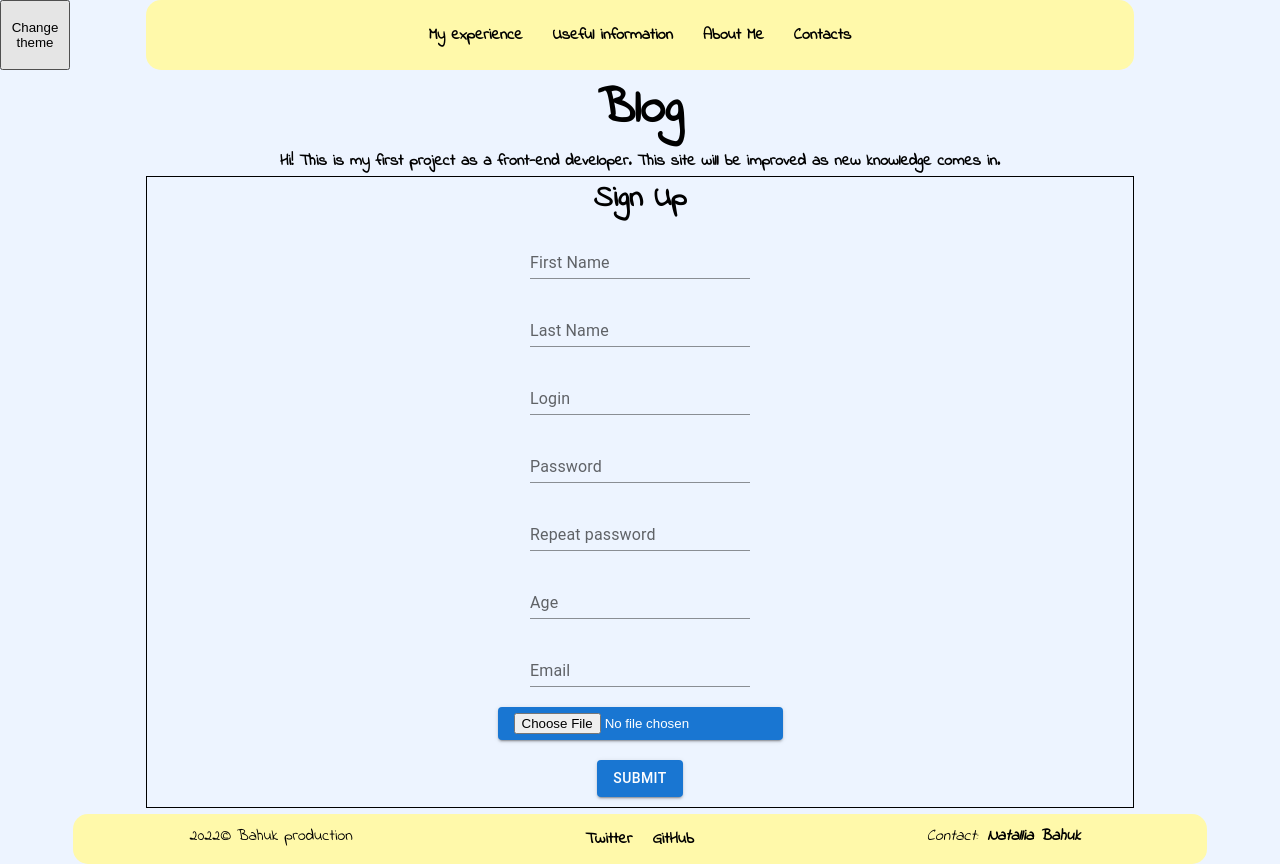
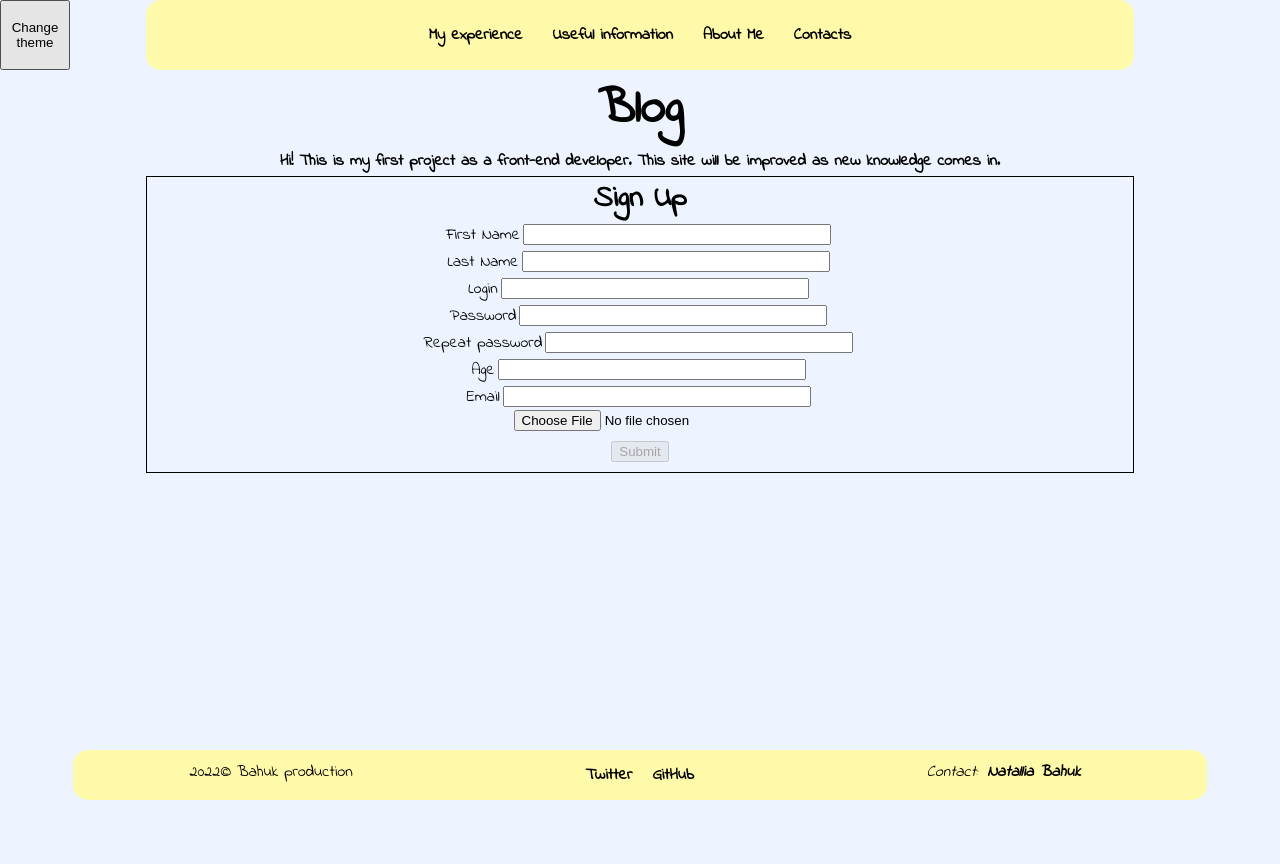
Before and after one commit to ohthatbaguk/genshin-impact, a React (Create React App) app: page / in a window 1280 px wide. After the commit the page ends 800 px from the top, so only its background shows below. Built offline with nearby package versions, Linux system fonts and the light colour scheme; a web font is replaced by a local one.

Commit message:
create amazing reusable form

```diff
--- a/src/components/Main/components/Form/Form.js
+++ b/src/components/Main/components/Form/Form.js
@@ -1,86 +1,38 @@
 import styles from "./form.module.css";
-import { Button, TextField } from "@mui/material";
+import useForm from "src/components/Main/components/Form/hooks/useForm";
+import validators from "src/components/Main/components/Form/validators";
+import TextField from "src/components/Main/components/TextField/TextField";
+import React from "react";
+import { Provider } from "src/components/Main/components/Form/formContext";
 
 export default function Form() {
-  const onSubmit = (e) => {
-    e.preventDefault();
-
-    const formData = new FormData(e.target);
-    console.log(formData.get("firstName"));
-    console.log(formData.get("lastName"));
-    console.log(formData.get("login"));
-    console.log(formData.get("password"));
-    console.log(formData.get("repeatPassword"));
-    console.log(formData.get("age"));
-    console.log(formData.get("email"));
-    console.log(formData.get("file"));
+  const onSubmit = (values) => {
+    console.log(values);
   };
 
+  const { values, changeHandler, errors, isValid, isTouched, handleSubmit } =
+    useForm({}, validators, onSubmit);
+
   return (
-    <form name="signUpForm" onSubmit={onSubmit} className={styles.form}>
+    <form name="signUpForm" onSubmit={handleSubmit} className={styles.form}>
       <h1 className={styles.title}>Sign Up</h1>
-      <TextField
-        className={styles.field}
-        type="text"
-        name="firstName"
-        id="standard-basic"
-        label="First Name"
-        variant="standard"
-      />
-      <TextField
-        className={styles.field}
-        type="text"
-        name="lastName"
-        id="standard-basic"
-        label="Last Name"
-        variant="standard"
-      />
-      <TextField
-        className={styles.field}
-        type="text"
-        name="login"
-        id="standard-basic"
-        label="Login"
-        variant="standard"
-      />
-      <TextField
-        type="password"
-        className={styles.field}
-        name="password"
-        id="standard-basic"
-        label="Password"
-        variant="standard"
-      />
-      <TextField
-        type="password"
-        className={styles.field}
-        name="repeatPassword"
-        id="standard-basic"
-        label="Repeat password"
-        variant="standard"
-      />
-      <TextField
-        type="number"
-        className={styles.field}
-        name="age"
-        id="standard-basic"
-        label="Age"
-        variant="standard"
-      />
-      <TextField
-        type="text"
-        className={styles.field}
-        name="email"
-        id="standard-basic"
-        label="Email"
-        variant="standard"
-      />
-      <Button className={styles.field} variant="contained" component="label">
-        <input name="file" type="file" />
-      </Button>
-      <Button className={styles.submitButton} type="submit" variant="contained">
+      <Provider value={{ values, errors, isTouched, changeHandler }}>
+        <TextField title="First Name" name="firstName" type="text" />
+        <TextField title="Last Name" name="lastName" />
+        <TextField title="Login" name="login" />
+        <TextField title="Password" name="password" type="password" />
+        <TextField
+          title="Repeat password"
+          name="repeatPassword"
+          type="password"
+        />
+        <TextField title="Age" name="age" type="number" />
+        <TextField title="Email" name="email" type="email" />
+      </Provider>
+      <input name="file" type="file" />
+      <button disabled={!isValid} className={styles.submitButton} type="submit">
         Submit
-      </Button>
+      </button>
     </form>
   );
 }
--- a/src/components/Main/components/Form/form.module.css
+++ b/src/components/Main/components/Form/form.module.css
@@ -15,5 +15,12 @@
 }
 
 .field {
-    margin: 10px !important;
+    width: 300px;
+    margin: 3px !important;
 }
+
+.error {
+    margin: 0;
+    font-size: 10px;
+    color: red;
+}
--- /dev/null
+++ b/src/components/Main/components/Form/formContext.js
@@ -0,0 +1,6 @@
+import React from "react";
+
+const formContext = React.createContext();
+const { Provider } = formContext;
+
+export { formContext, Provider };
--- /dev/null
+++ b/src/components/Main/components/Form/hooks/useForm.js
@@ -0,0 +1,32 @@
+import { useState } from "react";
+
+export default function useForm(initialState = {}, validators = [], onSubmit) {
+  const [values, setValues] = useState(initialState);
+  const { errors, isValid } = validate(values, validators);
+
+  const [isTouched, setTouched] = useState({});
+
+  const changeHandler = (e) => {
+    const newValues = { ...values, [e.target.name]: e.target.value };
+    setValues(newValues);
+    const newTouched = { ...isTouched, [e.target.name]: true };
+    setTouched(newTouched);
+  };
+
+  const handleSubmit = (e) => {
+    e.preventDefault();
+    onSubmit(values);
+  };
+
+  return { values, changeHandler, errors, isValid, isTouched, handleSubmit };
+}
+
+function validate(values, validators) {
+  const errors = validators
+    .map((validator) => validator(values))
+    .filter((item) => typeof item === "object")
+    .reduce((errors, error) => ({ ...errors, ...error }), {});
+
+  const isValid = Object.keys(errors).length === 0;
+  return { errors, isValid };
+}
--- /dev/null
+++ b/src/components/Main/components/Form/validators.js
@@ -0,0 +1,48 @@
+import validateEmail from "src/utils/validateEmail";
+
+export default [
+  ({ firstName }) => {
+    if (!firstName) {
+      return { firstName: "First name cannot be empty!" };
+    }
+  },
+
+  ({ lastName }) => {
+    if (!lastName) {
+      return { lastName: "Last name cannot be empty!" };
+    }
+  },
+
+  ({ login }) => {
+    if (!login) {
+      return { login: "Login cannot be empty!" };
+    }
+  },
+
+  ({ password }) => {
+    if (!password) {
+      return { password: "Password cannot be empty!" };
+    }
+  },
+
+  ({ repeatPassword, password }) => {
+    if (repeatPassword !== password) {
+      return { repeatPassword: "Repeat password should be equal to password!" };
+    }
+  },
+
+  ({ age }) => {
+    if (age < 18) {
+      return { age: "You are to young to sign up!" };
+    }
+    if (age > 99) {
+      return { age: "You are to old to sign up!" };
+    }
+  },
+
+  ({ email }) => {
+    if (!validateEmail(email)) {
+      return { email: "Email is invalid!" };
+    }
+  },
+];
--- /dev/null
+++ b/src/components/Main/components/TextField/TextField.js
@@ -0,0 +1,24 @@
+import styles from "./textField.module.css";
+import { useContext } from "react";
+import { formContext } from "src/components/Main/components/Form/formContext";
+
+export default function TextField({ title, name, type = "text" }) {
+  const { values, errors, isTouched, changeHandler } = useContext(formContext);
+
+  return (
+    <label>
+      {title}
+      <input
+        value={values[name] ?? ""}
+        onChange={changeHandler}
+        required
+        className={styles.field}
+        type={type}
+        name={name}
+      />
+      {isTouched[name] && errors[name] && (
+        <p className={styles.error}>{errors[name]}</p>
+      )}
+    </label>
+  );
+}
--- /dev/null
+++ b/src/components/Main/components/TextField/textField.module.css
@@ -0,0 +1,10 @@
+.field {
+    width: 300px;
+    margin: 3px !important;
+}
+
+.error {
+    margin: 0;
+    font-size: 10px;
+    color: red;
+}
--- /dev/null
+++ b/src/utils/validateEmail.js
@@ -0,0 +1,7 @@
+export default function validateEmail(email) {
+  return String(email)
+    .toLowerCase()
+    .match(
+      /^(([^<>()[\]\\.,;:\s@"]+(\.[^<>()[\]\\.,;:\s@"]+)*)|(".+"))@((\[[0-9]{1,3}\.[0-9]{1,3}\.[0-9]{1,3}\.[0-9]{1,3}\])|(([a-zA-Z\-0-9]+\.)+[a-zA-Z]{2,}))$/
+    );
+}
```
